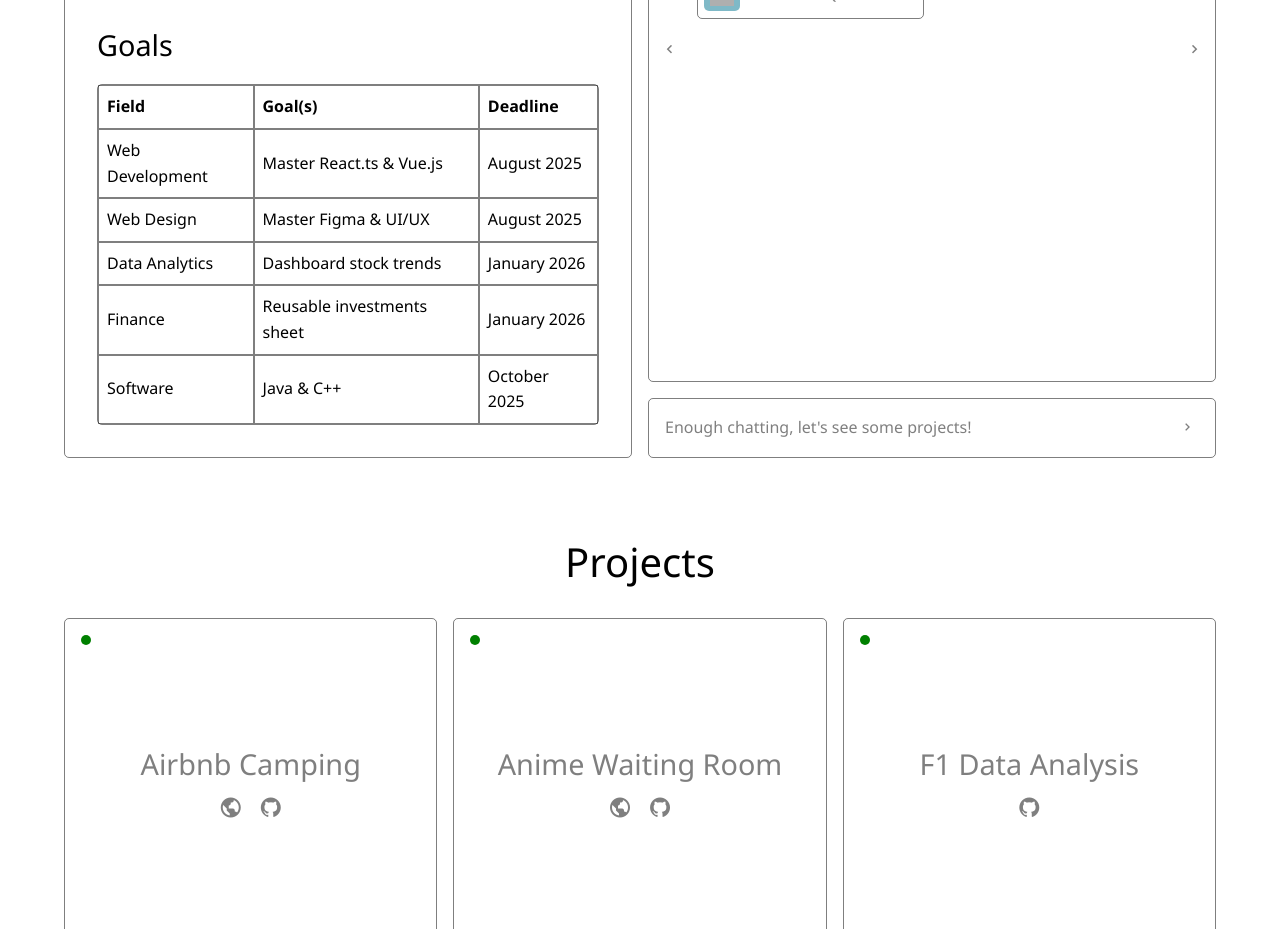
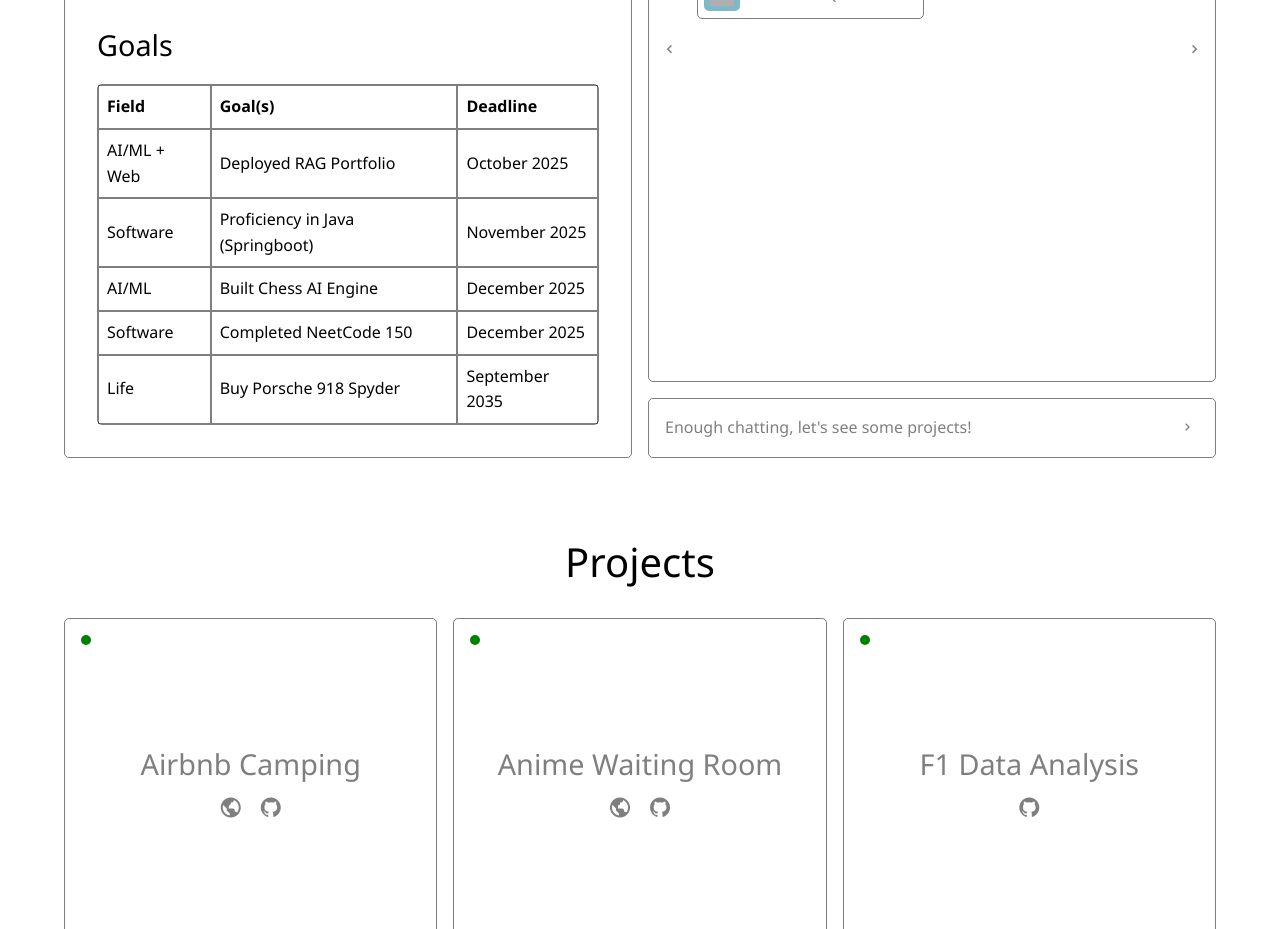
Before and after one commit to aryxenv/Portfolio, a React (Vite) app: page / in a window 1280 px wide. Shown: the part 1260-2189 px from the top of the page. Built offline with nearby package versions, Linux system fonts and the light colour scheme; grey boxes are pictures that could not be loaded; a web font is replaced by a local one.

Commit message:
Update goals

```diff
--- a/src/components/About/About.tsx
+++ b/src/components/About/About.tsx
@@ -122,39 +122,43 @@
                   </thead>
 
                   <tr>
-                    <td>Web Development</td>
+                    <td>AI/ML + Web</td>
 
-                    <td>Master React.ts & Vue.js</td>
+                    <td>Deployed RAG Portfolio</td>
 
-                    <td>August 2025</td>
-                  </tr>
-
-                  <tr>
-                    <td>Web Design</td>
-
-                    <td>Master Figma & UI/UX</td>
-
-                    <td>August 2025</td>
-                  </tr>
-                  <td>Data Analytics</td>
-
-                  <td>Dashboard stock trends</td>
-
-                  <td>January 2026</td>
-                  <tr>
-                    <td>Finance</td>
-
-                    <td>Reusable investments sheet</td>
-
-                    <td>January 2026</td>
+                    <td>October 2025</td>
                   </tr>
 
                   <tr>
                     <td>Software</td>
 
-                    <td>Java & C++</td>
+                    <td>Proficiency in Java (Springboot)</td>
 
-                    <td>October 2025</td>
+                    <td>November 2025</td>
+                  </tr>
+
+                  <tr>
+                    <td>AI/ML</td>
+
+                    <td>Built Chess AI Engine</td>
+
+                    <td>December 2025</td>
+                  </tr>
+
+                  <tr>
+                    <td>Software</td>
+
+                    <td>Completed NeetCode 150</td>
+
+                    <td>December 2025</td>
+                  </tr>
+
+                  <tr>
+                    <td>Life</td>
+
+                    <td>Buy Porsche 918 Spyder</td>
+
+                    <td>September 2035</td>
                   </tr>
 
                   <tr></tr>
```
